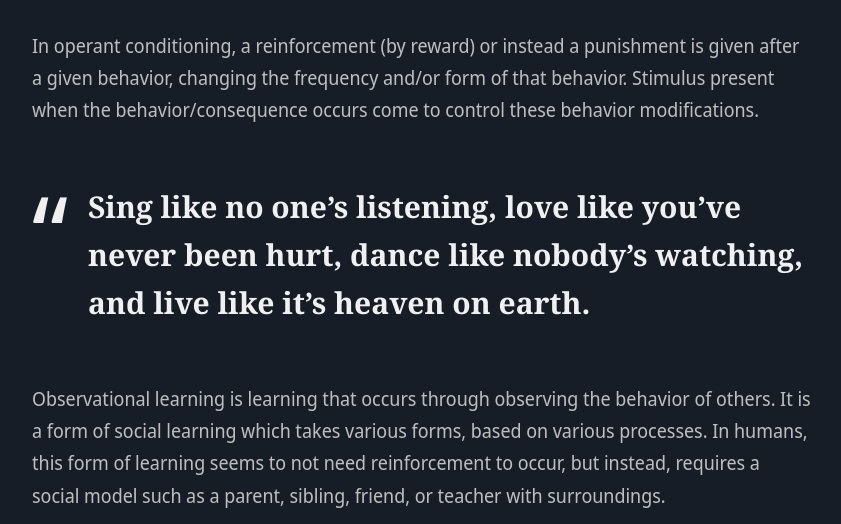
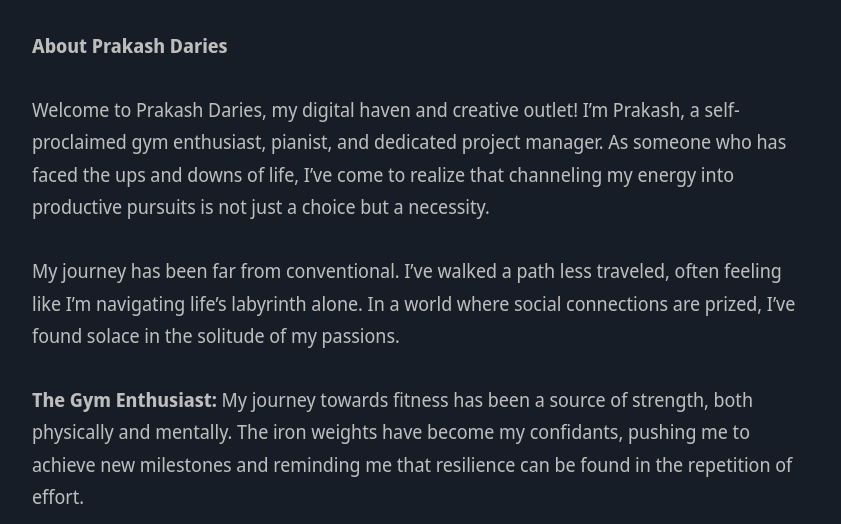
Before and after one commit to PrakasRavichandran/dairy-blog, a Jekyll site: the page built from _pages/about.md, in a window 1280 px wide and 1400 px high, scrolled down 667 px. Shown: the part 163-687 px from the top of the window, without its empty margins (218-1059 px from the left). Built offline with Jekyll 4.4.1, drawn with Linux system fonts in a browser that asks for light colours; nearby versions of some CDN libraries; some of the changed text lies outside the part shown; grey boxes are pictures that could not be loaded.

Commit message:
Update about.md

```diff
--- a/_pages/about.md
+++ b/_pages/about.md
@@ -4,24 +4,22 @@
 permalink: /about/
 image: '/images/ab.png'
 ---
-In operant conditioning, a reinforcement (by reward) or instead a punishment is given after a given behavior, changing the frequency and/or form of that behavior. Stimulus present when the behavior/consequence occurs come to control these behavior modifications.
+**About Prakash Daries**
 
-> Sing like no one’s listening, love like you’ve never been hurt, dance like nobody’s watching, and live like it’s heaven on earth.
+Welcome to Prakash Daries, my digital haven and creative outlet! I'm Prakash, a self-proclaimed gym enthusiast, pianist, and dedicated project manager. As someone who has faced the ups and downs of life, I've come to realize that channeling my energy into productive pursuits is not just a choice but a necessity.
 
-Observational learning is learning that occurs through observing the behavior of others. It is a form of social learning which takes various forms, based on various processes. In humans, this form of learning seems to not need reinforcement to occur, but instead, requires a social model such as a parent, sibling, friend, or teacher with surroundings.
+My journey has been far from conventional. I've walked a path less traveled, often feeling like I'm navigating life's labyrinth alone. In a world where social connections are prized, I've found solace in the solitude of my passions.
 
-<div class="gallery-box">
-  <div class="gallery">
-    <img src="/images/103.jpg" loading="lazy">
-    <img src="/images/104.jpg" loading="lazy">
-  </div>
-  <em>Gallery / <a href="https://unsplash.com/" target="_blank">Unsplash</a></em>
-</div>
+**The Gym Enthusiast:** My journey towards fitness has been a source of strength, both physically and mentally. The iron weights have become my confidants, pushing me to achieve new milestones and reminding me that resilience can be found in the repetition of effort.
 
-Nonformal learning is organized learning outside the formal learning system. For example, learning by coming together with people with similar interests and exchanging viewpoints, in clubs or in (international) youth organizations, workshops.
+**The Pianist:** Music has been my companion in moments of solitude. The piano keys have whispered secrets of emotion and artistry, providing me with a means of expression when words fall short. The melodies I create resonate not only in my heart but in the hearts of those who listen.
 
-Informal learning is less structured than "nonformal" one. It may occur through the experience of day-to-day situations (for example, one would learn to look ahead while walking because of the danger inherent in not paying attention to where one is going). It is learning from life, during a meal at the table with parents, play, exploring, etc.
+**The Project Manager:** In the world of deadlines and deliverables, I've honed my skills as a project manager. The chaos of planning and execution is where I thrive, finding satisfaction in turning ideas into reality.
 
-<p><iframe src="https://player.vimeo.com/video/148003889?h=d36b8b4cbb" loading="lazy" width="640" height="360" frameborder="0" allowfullscreen></iframe></p>
+Life has thrown its share of challenges my way, especially in the past five months. The pain and heartache I've endured have left indelible scars, but they've also ignited a fire within me to protect myself from those haunting memories. Prakash Daries is my sanctuary, a place where I can share my thoughts, experiences, and the lessons I've learned along the way.
 
-The educational system may use a combination of formal, informal, and nonformal learning methods. The UN and EU recognize these different forms of learning (cf. links below). In some schools, students can get points that count in the formal-learning systems if they get work done in informal-learning circuits. They may be given time to assist international youth workshops and training courses, on the condition they prepare, contribute, share, and can prove this offered valuable new insight, helped to acquire new skills, a place to experience.
+Through this blog, I aim to inspire and connect with those who, like me, have experienced loneliness, setbacks, and adversity. Together, we can navigate life's unpredictable journey and find strength in our passions and pursuits. Join me as I document my ongoing transformation, share my insights, and explore the infinite possibilities that life has to offer.
+
+Thank you for joining me on this adventure. Let's embark on this journey of self-discovery and growth together.
+
+>Stay hungry for success, and life will serve you the most satisfying feast.
```
